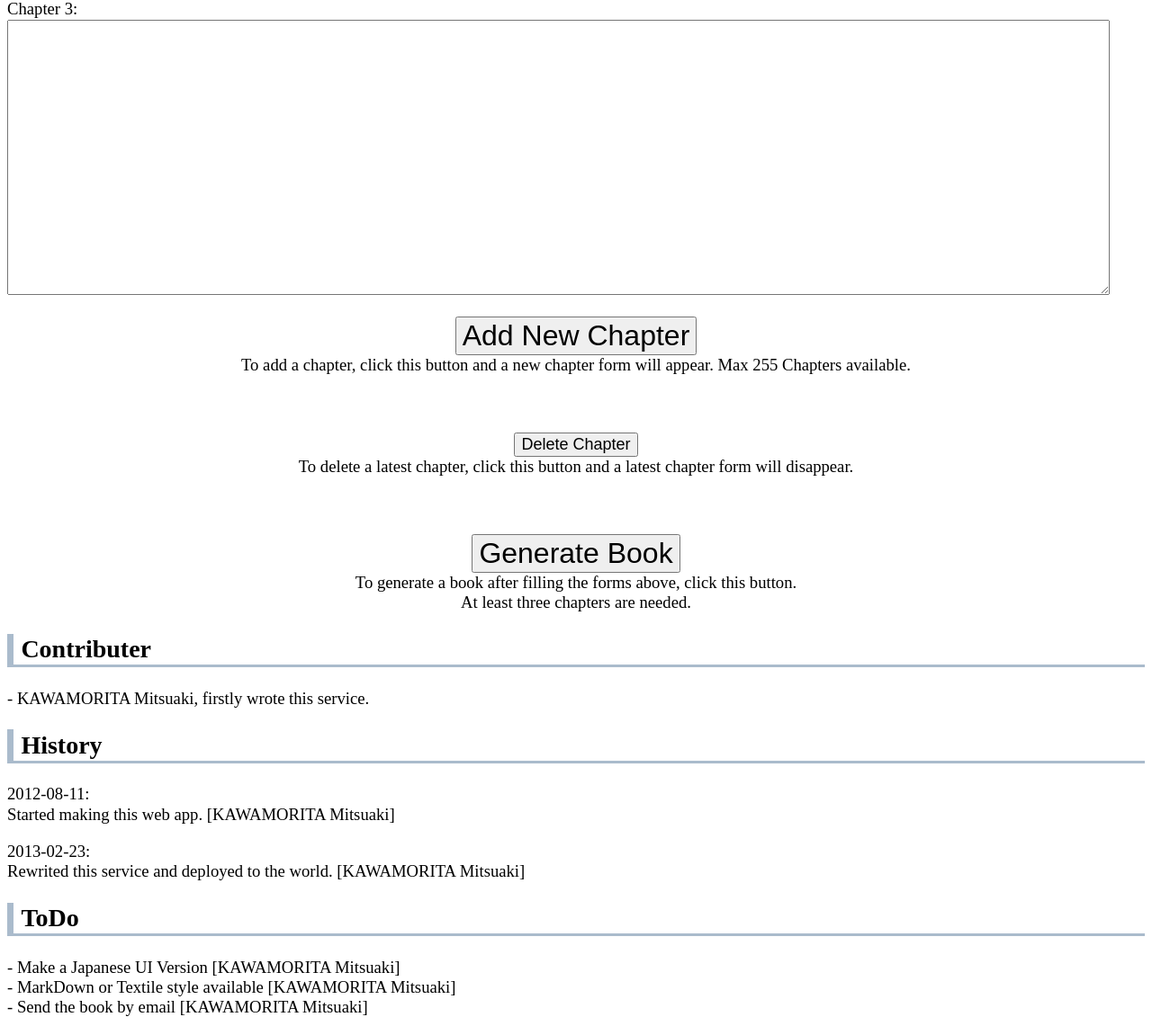
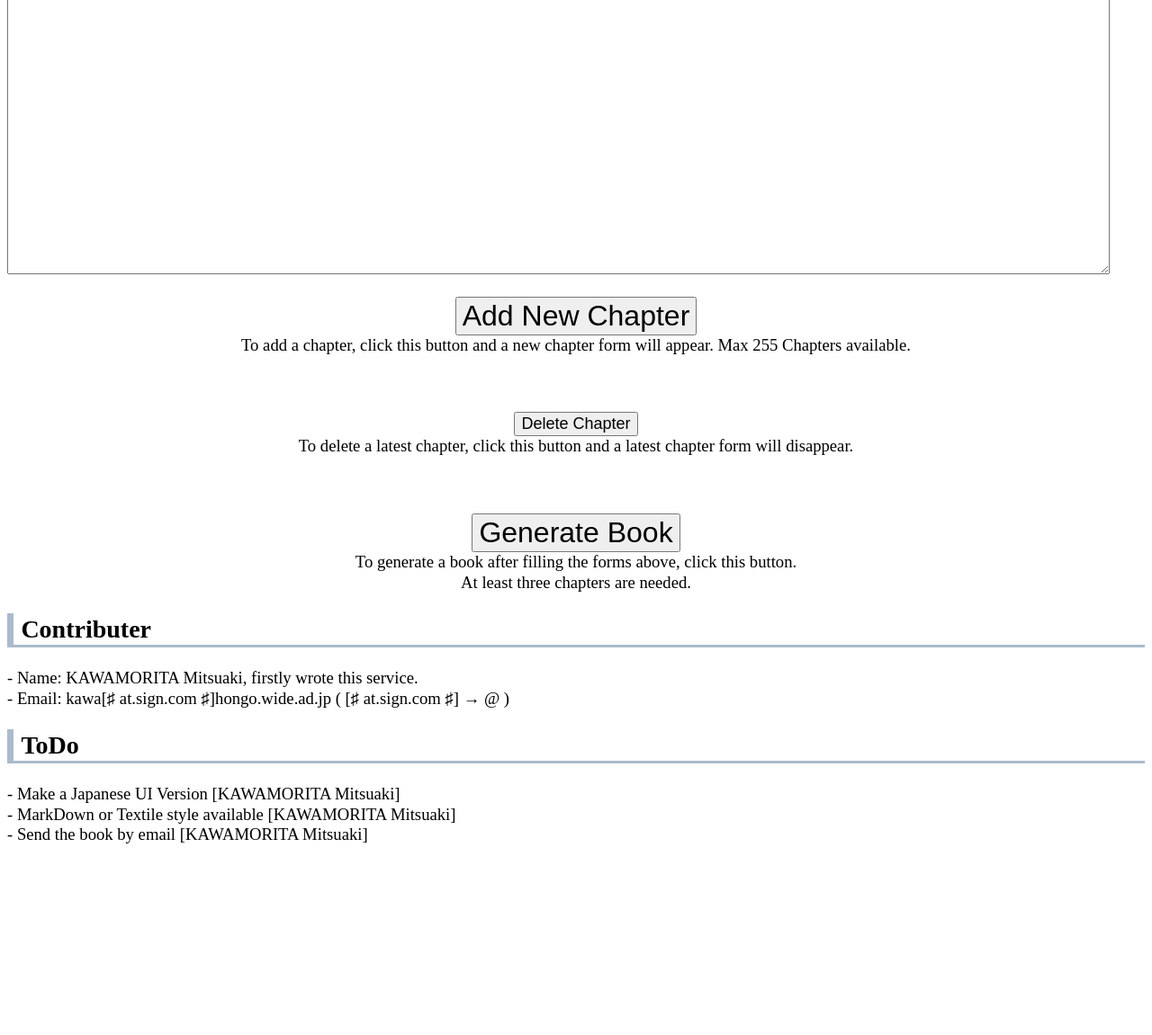
Before and after one commit to kawa-/MinimumKindleBookGenerator, a PHP site: page / in a window 1280 px wide. Shown: the part 2648-3799 px from the top of the page at 90% size. After the commit the page ends 3586 px from the top, so only its background shows below. Run offline with PHP 8.4, Linux system fonts and the light colour scheme.

Commit message:
fix a typo

```diff
--- a/index.php
+++ b/index.php
@@ -13,7 +13,7 @@
 
 		<div>
 			<h2>What's this?</h2>
-			<p>You can make a kindle format book here and get the ebook via your email.<br>Probably this service is suitable for a short document like a <a href="http://www.ted.com/">TED</a> movie's script, brief report and so on.</p>
+			<p>You can make a kindle format book here.<br>Probably this service is suitable for a short document like a <a href="http://www.ted.com/">TED</a> movie's script, brief report and so on.</p>
 		</div>
 
 		<div>
@@ -32,7 +32,7 @@
 				2. You need to fill in at least three chapters.<br>
 				3. If you want to make a rich Kindle book, try to find other better services.<br>
 				4. Please do not pirate. <br>
-				5. To the extent you inputted original texts, the book you generated here belongs to you, you have a copyright of it and can use it as you want. About One hour after generating your book, this service automatically removes it from this system.<br>
+				5. To the extent you inputted original texts, the book you generated here belongs to you, you have a copyright of it and can use it as you want.<br>
 			</p>
 		</div>
 
@@ -96,15 +96,8 @@
 		<!-- When pull request, please add your name and your contribution. -->
 		<div>
 			<h2>Contributer</h2>
-			<p>- KAWAMORITA Mitsuaki, firstly wrote this service.<br></p>
-		</div>
-
-		<!-- ---------- History ---------- -->
-		<!-- When pull request, please add date, your name and your contribution. -->
-		<div>
-			<h2>History</h2>
-			<p>2012-08-11:<br>Started making this web app. [KAWAMORITA Mitsuaki]</p>
-			<p>2013-02-23:<br>Rewrited this service and deployed to the world. [KAWAMORITA Mitsuaki]</p>
+			<p>- Name: KAWAMORITA Mitsuaki, firstly wrote this service.<br>
+			- Email: kawa[♯ at.sign.com ♯]hongo.wide.ad.jp ( [♯ at.sign.com ♯] → @ )</p>
 		</div>
 
 		<!-- ---------- ToDo ---------- -->
```
